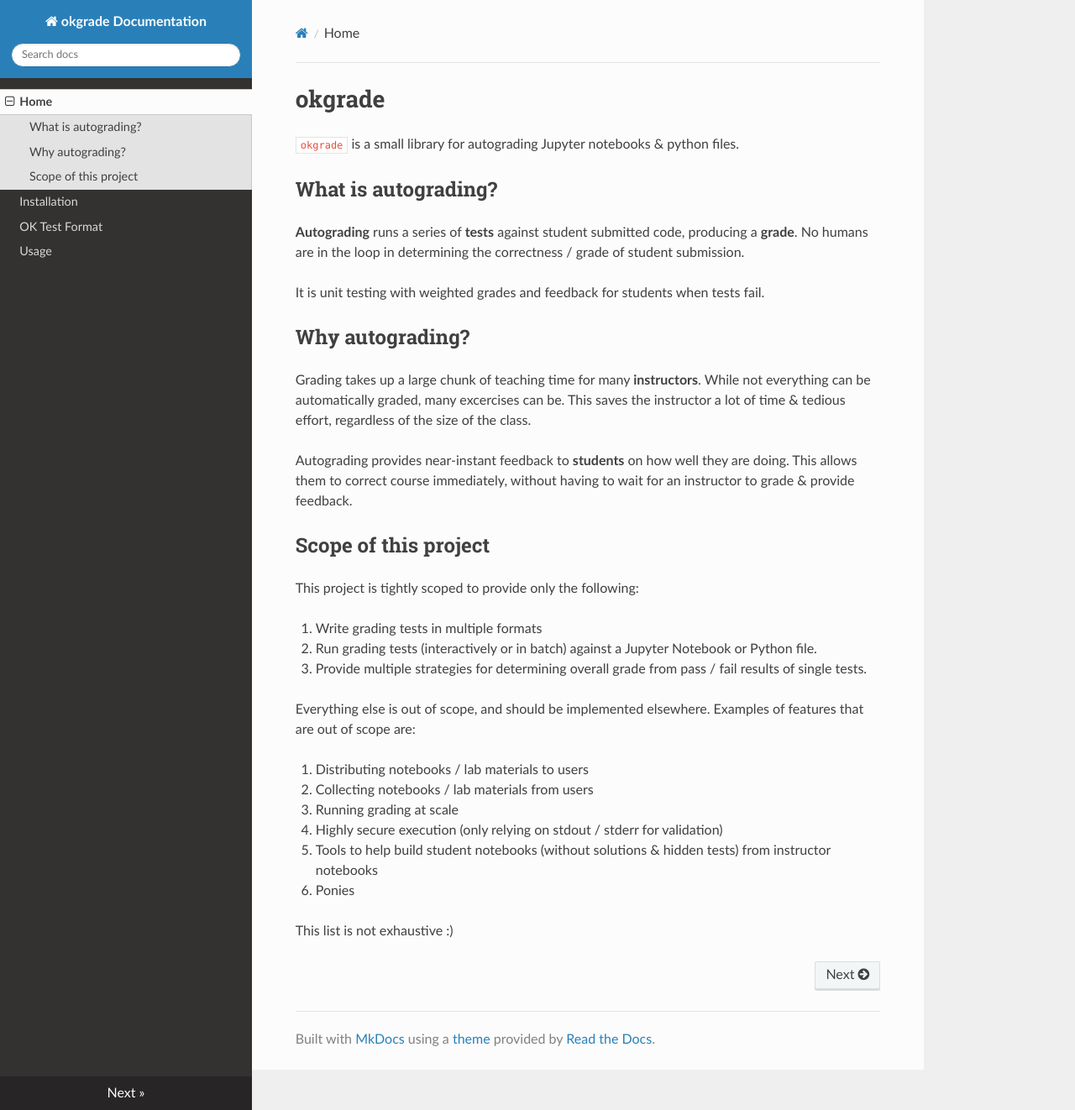
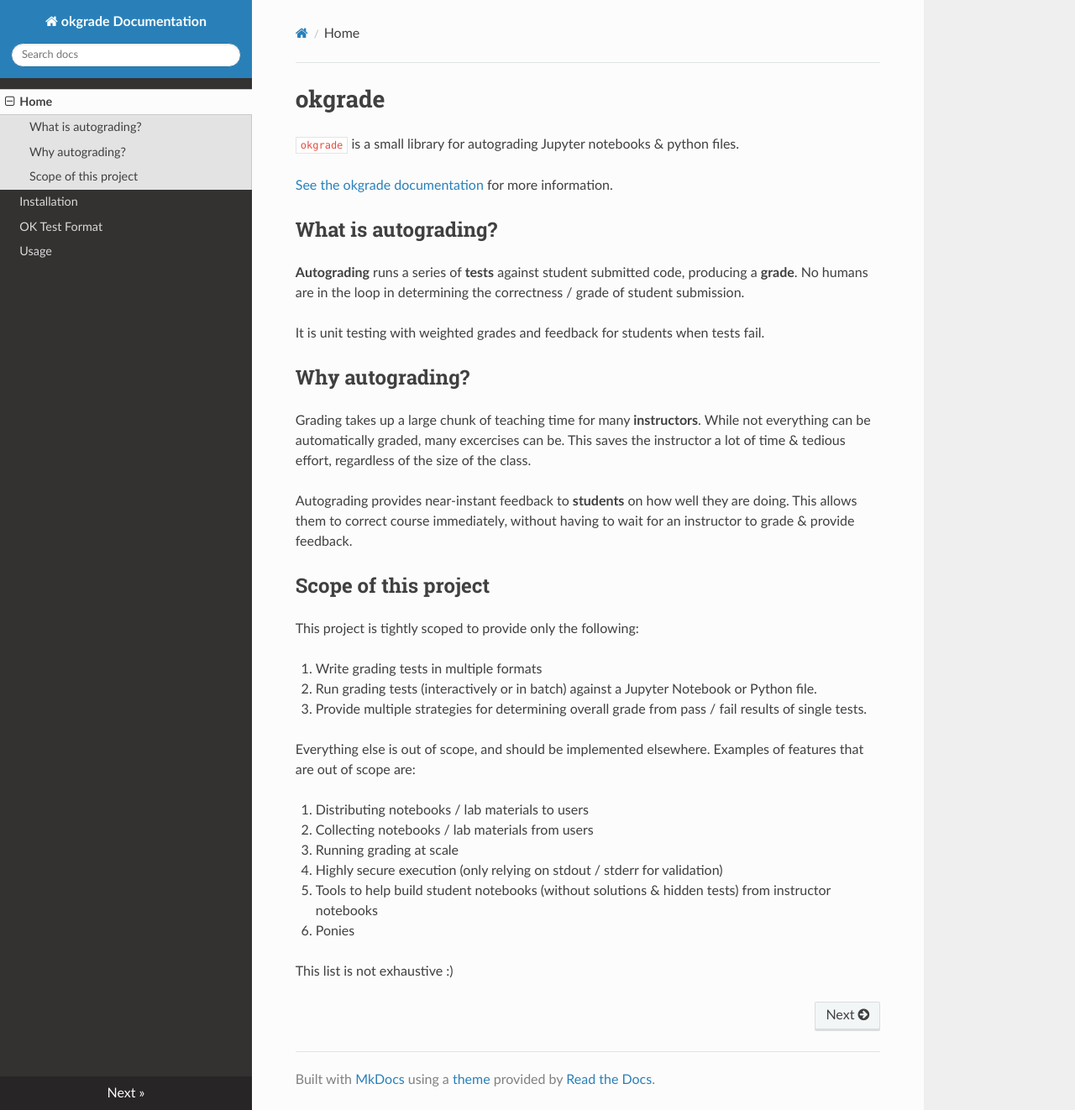
Before and after one commit to data-8/Gofer-Grader, an MkDocs documentation site: the page built from docs/index.md, in a window 1280 px wide and 1322 px high. Shown: the whole window at 84% size. Built offline with MkDocs 1.6.1, drawn with Linux system fonts in a browser that asks for light colours; nearby versions of some CDN libraries; old or Windows-style settings are respelled for this version of MkDocs.

Commit message:
documentation link in readme

```diff
--- a/docs/index.md
+++ b/docs/index.md
@@ -1,6 +1,8 @@
 # okgrade
 
 `okgrade` is a small library for autograding Jupyter notebooks & python files.
+
+[See the okgrade documentation](http://okgrade.readthedocs.io/en/latest/) for more information.
 
 ## What is autograding?
 
```
